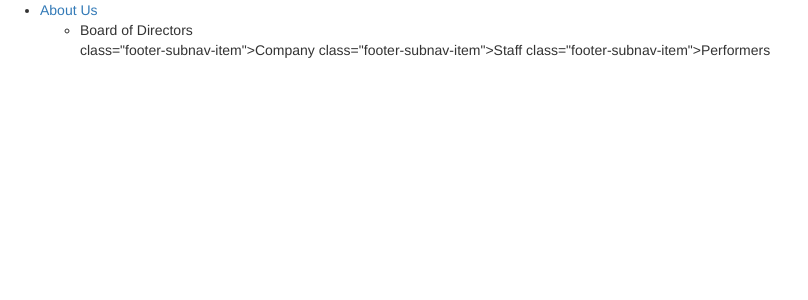
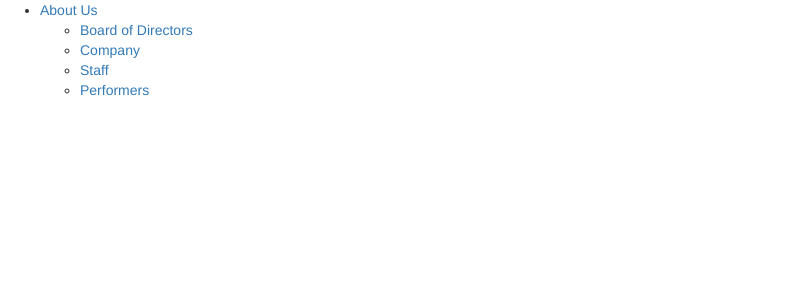
Before and after one commit to jepetersohn/company-site, a Jekyll site: the page built from index.html, in a window 1280 px wide. Shown: the top 300 px of the page, without its empty margins (0-808 px from the left). Built offline with Jekyll 4.4.1, drawn with Linux system fonts in a browser that asks for light colours; nearby versions of some CDN libraries.

Commit message:
add subnav list item links for footer about us section

```diff
--- a/_includes/footer.html
+++ b/_includes/footer.html
@@ -5,10 +5,10 @@
 						<li class="footer-nav-item">
 							<a class="footer-nav-link" href="/about">About Us</a>
 							<ul class="footer-subnav">
-								<li class="footer-subnav-item">Board of Directors</li>
-								class="footer-subnav-item">Company</li>
-								class="footer-subnav-item">Staff</li>
-								class="footer-subnav-item">Performers</li>
+								<li class="footer-subnav-item"><a class="footer-subnav link" href="/about/board">Board of Directors</a></li>
+								<li class="footer-subnav-item"><a class="footer-subnav link" href="about/company">Company</a></li>
+								<li class="footer-subnav-item"><a class="footer-subnav link" href="/about/staff">Staff</a></li>
+								<li class="footer-subnav-item"><a class="footer-subnav link" href="/about/performers">Performers</a></li>
 							</ul>
 						</li>
 				</ul>
```
